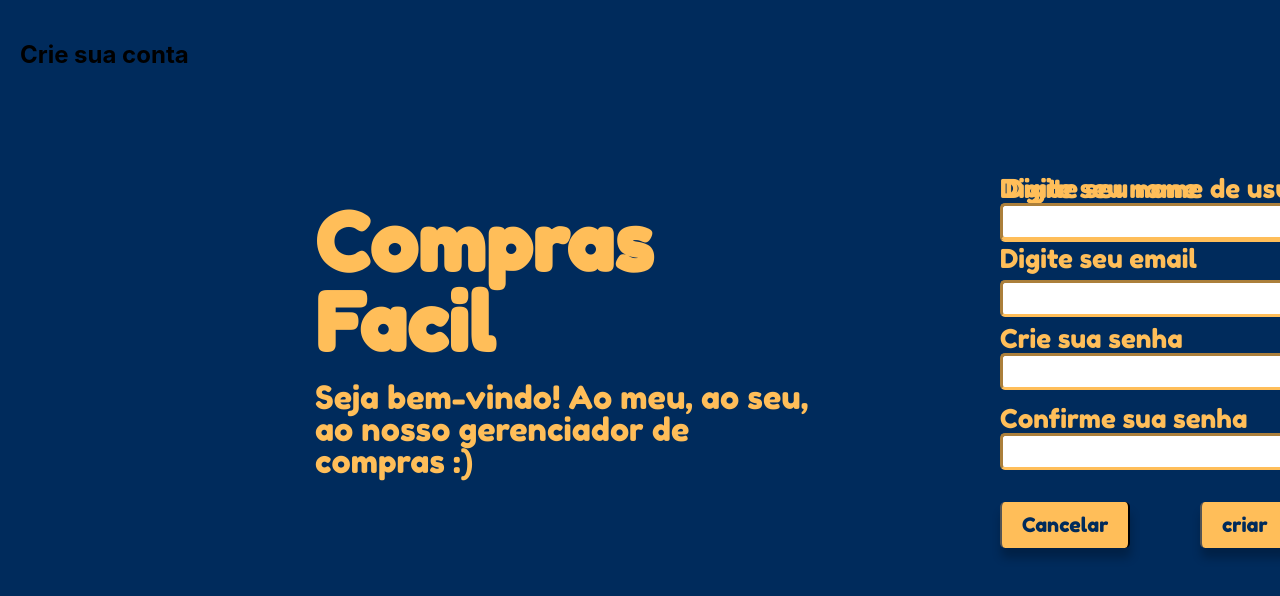
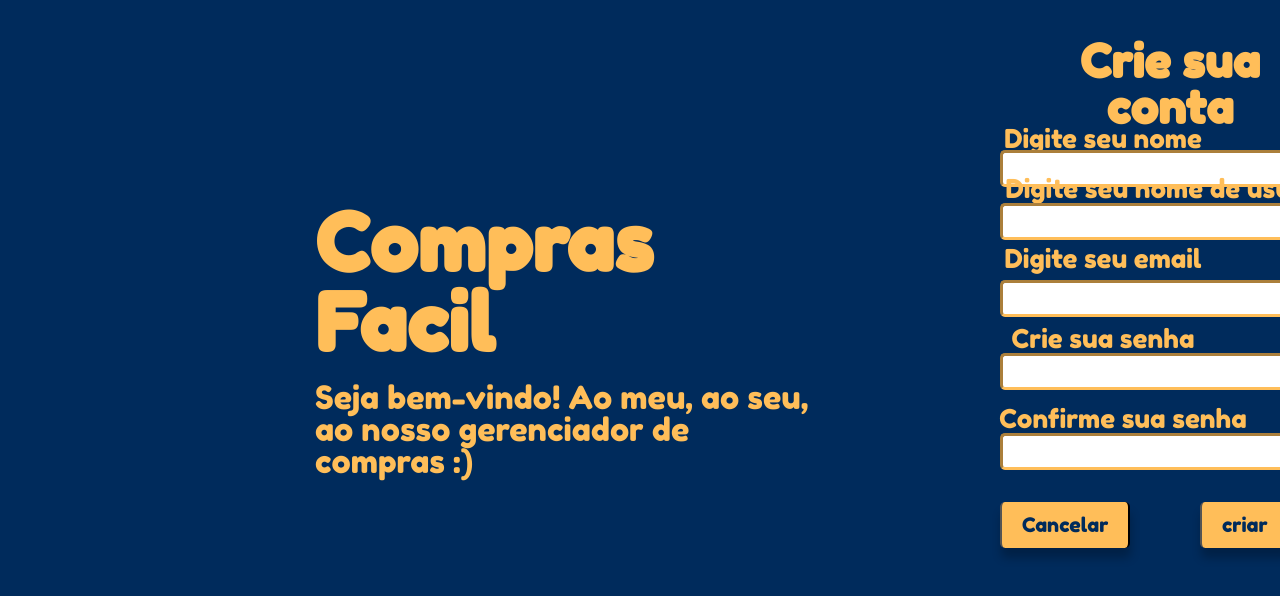
Before and after one commit to Maelyly/Projeto-Engenharia, a React (Create React App) app in the folder frontend/: page /register in a window 1280 px wide. Shown: the top 596 px of the page. Built offline with nearby package versions, Linux system fonts and the light colour scheme.

Commit message:
front modification

```diff
--- a/frontend/src/components/login/login.css
+++ b/frontend/src/components/login/login.css
@@ -6,6 +6,9 @@
 
 }
 
+.Logo{
+position: absolute;left: -100px; top: 50px;
+}
 .subTitle{
 color: #ffbe59;
 width: 300px;
--- a/frontend/src/components/register/register.css
+++ b/frontend/src/components/register/register.css
@@ -1,4 +1,4 @@
-.subTitle-register{
+.subTitle-Register{
   color: #ffbe59;
   width: 300px;
   text-align: center;
@@ -32,55 +32,62 @@
 }
 
 .name-register {
+    width: 300px;
     color: #ffbe59;
     text-align: center;
     font-family: "Fredoka One";
     font-size: 26px;
     letter-spacing: 0px;
     line-height: 1;
-    position: absolute;left: 1000px; top: 150px;
+    position: absolute;left: 953px; top: 100px;
+    align-self: left;
 
   }
 
-
-  .email-register {
+.user_name-register{
+    width: 400px;
     color: #ffbe59;
     text-align: center;
     font-family: "Fredoka One";
     font-size: 26px;
     letter-spacing: 0px;
     line-height: 1;
-    position: absolute;left: 1000px; top: 220px;
+    position: absolute;left: 973px; top: 150px;
+}
+
+  .email-register {
+    width: 300px;
+    color: #ffbe59;
+    text-align: center;
+    font-family: "Fredoka One";
+    font-size: 26px;
+    letter-spacing: 0px;
+    line-height: 1;
+    position: absolute;left: 953px; top: 220px;
+
   }
 
   .password-register {
+      width: 300px;
       color: #ffbe59;
       text-align: center;
       font-family: "Fredoka One";
       font-size: 26px;
       letter-spacing: 0px;
       line-height: 1;
-      position: absolute;left: 1000px; top: 300px;
+      position: absolute;left: 953px; top: 300px;
     }
 
-    .user_name-register{
-      width: 400px;
+
+    .password-register2 {
+      width: 300px;
       color: #ffbe59;
       text-align: center;
       font-family: "Fredoka One";
       font-size: 26px;
       letter-spacing: 0px;
       line-height: 1;
-      position: absolute;left: 973px; top: 150px;
-  }
-    .password-register2 {
-      color: #ffbe59;
-      text-align: center;
-      font-family: "Fredoka One";
-      font-size: 26px;
-      letter-spacing: 0px;
-      line-height: 1;
-      position: absolute;left: 1000px; top: 380px;
+      position: absolute;left: 973px; top: 380px;
     }
 
 
@@ -114,9 +121,11 @@
     position: absolute;left: 1000px; top: 280px;
   }
   .positionNameRegister{
-    position: absolute;left: 1000px; top: 205px;
+    position: absolute;left: 1000px; top: 150px;
   }
-
+  .positionUser_name{
+    position: absolute; left: 1000px; top: 203px;
+  }
   .positionPasswordRegister{
       position: absolute;left: 1000px; top: 353px;
   }
@@ -130,10 +139,6 @@
   }
   .positionButtonCreate{
     position: absolute;left: 1200px; top: 502px;
-  }
-
-  .positionUser_name{
-    position: absolute; left: 1000px; top: 203px;
   }
 
   button {
```
Also changed, not shown: 1 other file (tests, documents, lock files or other folders).
